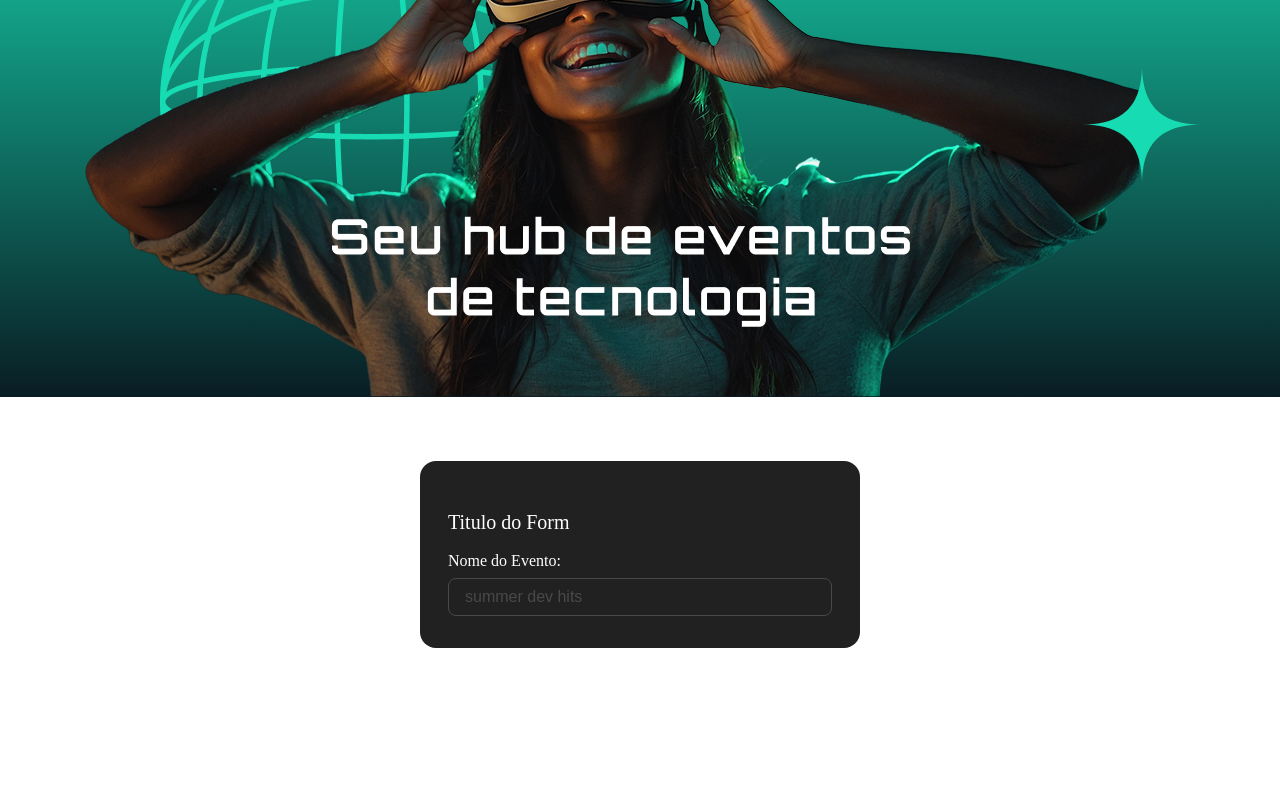
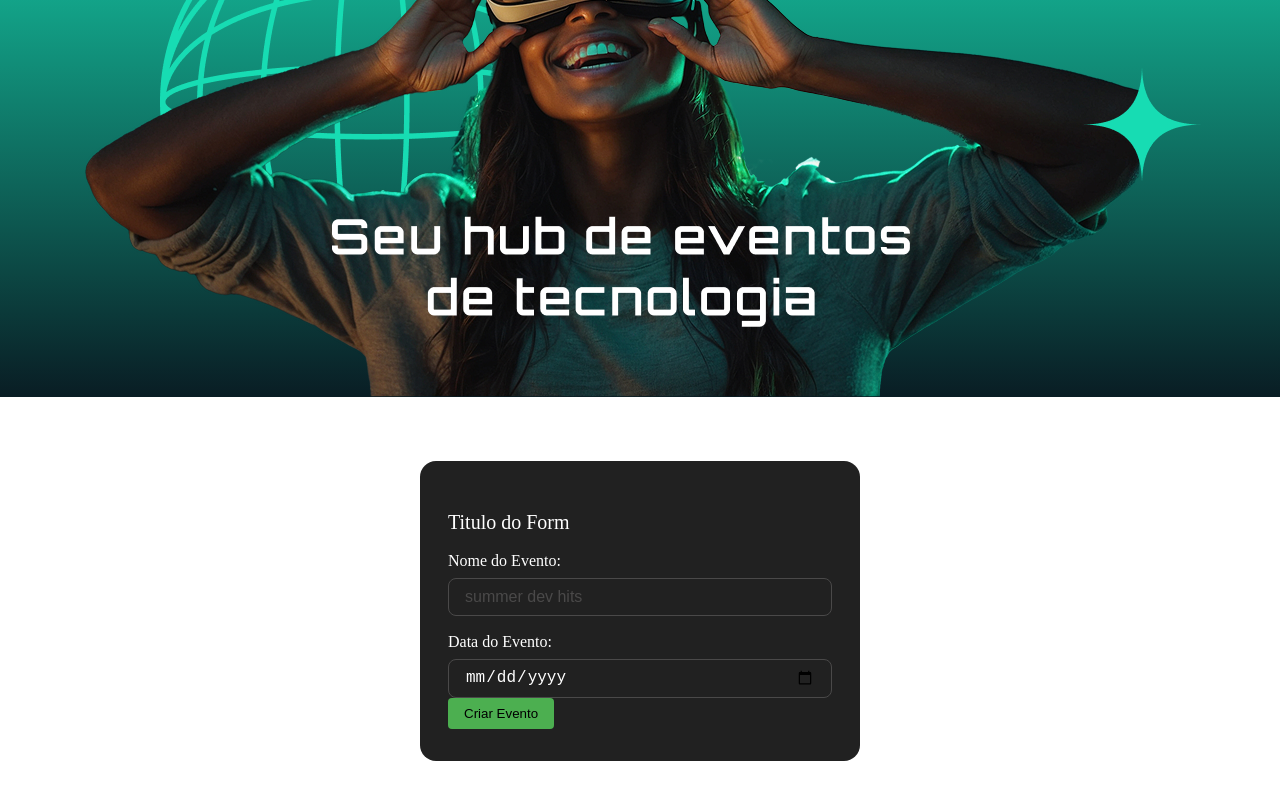
Before and after one commit to Pedrozila/Tecboard, a React (Vite) app: page / in a window 1280 px wide. Shown: the part 286-1086 px from the top of the page. Before the commit the page ends 998 px from the top, so only its background shows below. Built offline with nearby package versions, Linux system fonts and the light colour scheme.

Commit message:
feat: add styles for FormularioEvento

```diff
--- /dev/null
+++ b/src/componentes/Botao/botao.estilos.css
@@ -0,0 +1,14 @@
+.botao-formulario {
+  background-color: #4CAF50;
+  color: black;
+  padding: 12px 24px;
+  border: none;
+  border-radius: 4px;
+  padding: 8px 16px;
+  cursor: pointer;
+}
+
+.botao-formulario:hover {
+  opacity: 0.8;
+  cursor: pointer;
+}
--- /dev/null
+++ b/src/componentes/Botao/index.jsx
@@ -0,0 +1,5 @@
+import './botao.estilos.css';
+
+export function BotaoFormulario ({children}) {
+    return <button className="botao-formulario">{children}</button>;
+}
--- a/src/componentes/FormularioEvento/formulario-de-eventos.estilos.css
+++ b/src/componentes/FormularioEvento/formulario-de-eventos.estilos.css
@@ -6,3 +6,9 @@
   max-width: 90%;
   margin: 64px auto;
 }
+
+.campos-formulario {
+  display: flex;
+  flex-direction: column;
+  gap: 16px;
+}
--- a/src/componentes/FormularioEvento/index.jsx
+++ b/src/componentes/FormularioEvento/index.jsx
@@ -1,23 +1,39 @@
-import './formulario-de-eventos.estilos.css';
+import "./formulario-de-eventos.estilos.css";
 
 import { FormularioCampo } from "../CampoDeFormulario";
 import { FormularioTitulo } from "../TituloFormulario";
 import { Label } from "../Label";
 import { CampoEntrada } from "../CampoDeEntrada";
+import { BotaoFormulario } from "../Botao";
 
 export function FormularioDeEventos() {
   return (
     <form className="formulario-evento">
       <FormularioTitulo>Titulo do Form</FormularioTitulo>
+      <div className="campos-formulario">
         <FormularioCampo>
           <Label htmlFor="nomeEvento">Nome do Evento:</Label>
           <CampoEntrada
             type="text"
-          id="nome"
+            id="nomeEvento"
             placeholder="summer dev hits"
             name="nomeEvento"
           />
         </FormularioCampo>
+
+        <FormularioCampo>
+          <Label htmlFor="dataEvento">Data do Evento:</Label>
+          <CampoEntrada
+            type="date"
+            id="dataEvento"
+            placeholder="summer dev hits"
+            name="dataEvento"
+          />
+        </FormularioCampo>
+      </div>
+      <div>
+        <BotaoFormulario>Criar Evento</BotaoFormulario>
+      </div>
     </form>
   );
 }
```
Lines whose indentation alone changed are shown as unchanged.
